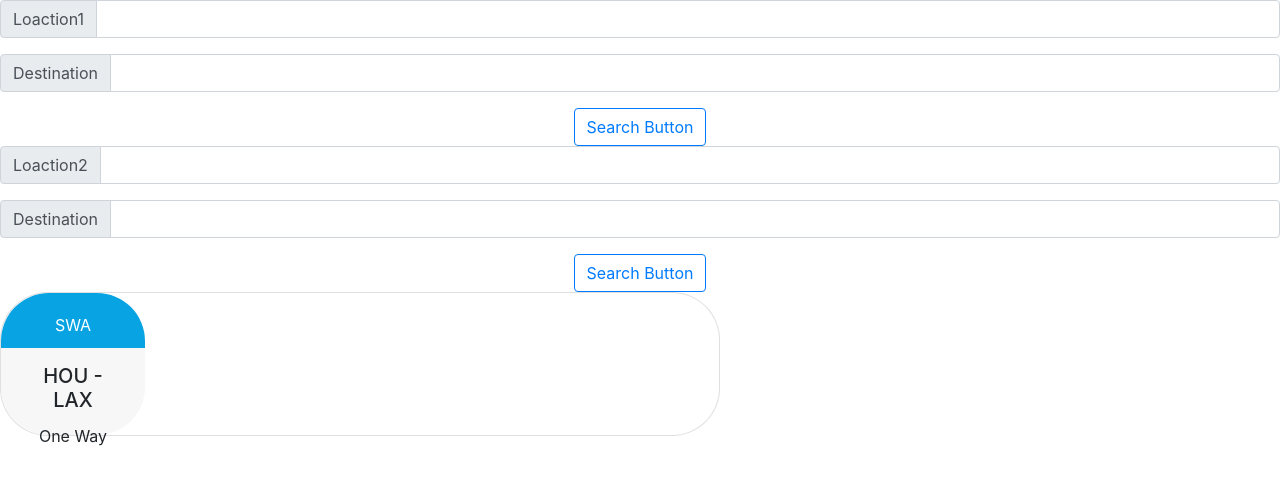
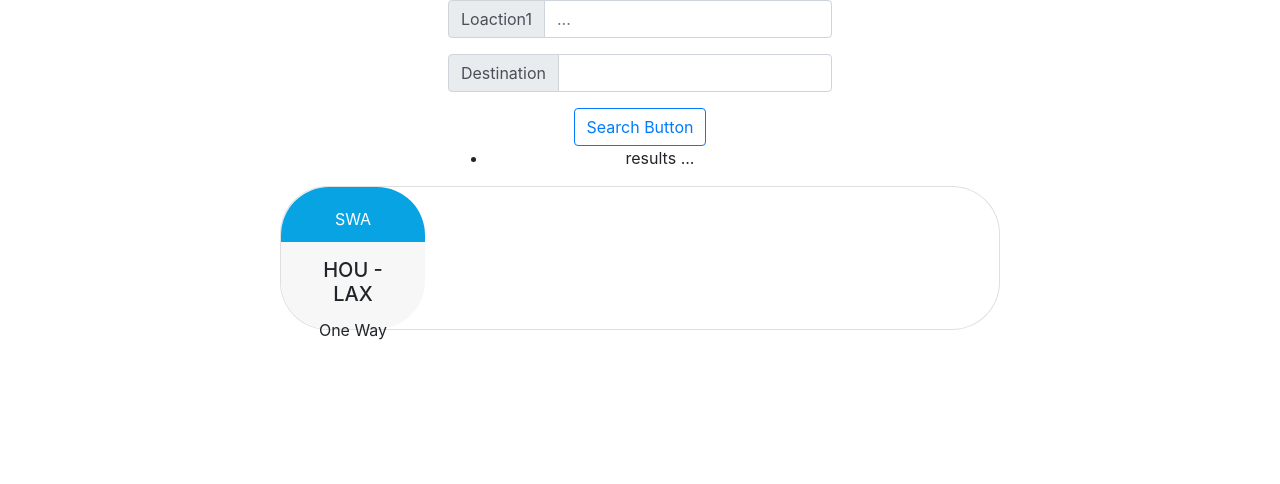
Before and after one commit to melmar12/pros-hackathon, a React (Create React App) app in the folder client/: page / in a window 1280 px wide. Shown: the top 484 px of the page. Built offline with nearby package versions, Linux system fonts and the light colour scheme.

Commit message:
backend/frontend connection

```diff
--- a/client/src/App.js
+++ b/client/src/App.js
@@ -1,32 +1,26 @@
 import React from 'react';
-import SearchBar from './components/search-bar';
-import SmallButton from './components/small-button';
 import FlightContainer from './components/flight-container';
 import './App.css';
 import 'bootstrap/dist/css/bootstrap.min.css';
 import Form from "./form";
+import Container from "react-bootstrap/Container";
+import Row from "react-bootstrap/Row";
 
 function App() {
   return (
     <div className="App">
+        <Container>
+            <Row className="justify-content-md-center">
                 <Form id='search-form'/>
-      <div>
-        <SearchBar
-          id='search-bar-one'
-          title="Loaction2"
-          />
-        <SearchBar
-          id='search-bar-two'
-          title="Destination"/>
-        <SmallButton
-          id='search-button-one'
-          title='Search Button'/>
+            </Row>
+            <Row className="justify-content-md-center">
                 <FlightContainer
                     airline="SWA"
                     currentLocation="HOU"
                     destination="LAX"
                     type="One Way"/>
-          </div>
+            </Row>
+        </Container>
     </div>
   );
 }
--- a/client/src/components/search-bar.js
+++ b/client/src/components/search-bar.js
@@ -7,11 +7,8 @@
     constructor(props){
         super(props);
         this.title = props.title;
-
-        this.state = {
-            inputText: "",
-            defaultText: ""
-        }
+        this.defaultText = props.defaultText;
+        this.change = props.change;
     }
     render(){
         return(
@@ -23,9 +20,8 @@
                     <FormControl aria-label="Default"
                                  aria-describedby="inputGroup-sizing-default"
                                  type="text"
-                                 placeholder={this.state.defaultText}
-                                 value={this.state.inputText}
-                        //  onChange={this.onChangeSearch}
+                                 placeholder={this.defaultText}
+                                 onChange={this.change}
                     />
             </InputGroup>
             </div>
--- a/client/src/components/small-button.js
+++ b/client/src/components/small-button.js
@@ -7,11 +7,12 @@
     constructor(props){
         super(props);
         this.title = props.title;
+        this.onClick = props.onClick;
     }
 
     render(){
         return(
-            <Button variant="outline-primary">{this.title}</Button>
+            <Button variant="outline-primary" onClick={this.onClick}>{this.title}</Button>
             );
     }
 }
--- a/client/src/form.js
+++ b/client/src/form.js
@@ -1,5 +1,5 @@
 import React, {Component} from 'react';
-//import axios from 'axios';
+import axios from 'axios';
 import SearchBar from "./components/search-bar";
 import SmallButton from "./components/small-button";
 
@@ -7,18 +7,54 @@
     constructor(props) {
         super(props)
 
+        this.onChangeSearch = this.onChangeSearch.bind(this)
+        this.onChangeLocationA = this.onChangeLocationA(this)
+        this.onChangeLocationB = this.onChangeLocationB(this)
+        this.onSubmit = this.onSubmit.bind(this)
+        this.handleClick = this.handleClick.bind(this)
+
         this.state = {
             inputText: "",
-            defaultText: "hi"
+            defaultText: "...",
+            defaultText2: "",
+            queryString: "",
+            data: {}
         }
-        this.handleSearch()
     }
 
-    handleSearch(){
-        console.log()
+    onChangeSearch(e) {
+        this.setState({
+            queryString: e.target.value,
+            defaultText2: e.target.value
+        })
+
+        let query = this.state.queryString
+        console.log(query)
+    }
+
+    onChangeLocationA(e) {}
+    onChangeLocationB(e) {}
+
+    handleClick(){
+        console.log("searching...")
+
+        // search prep
+        let query = {}
+        query["city"] = this.state.queryString;
+        query = JSON.stringify(query);
+
+        // api call
+        let that = this
+        axios.get('/db/' + query)
+            .then(function(res){
+                that.setState({
+                    data: res.data
+                })
+            })
     }
 
     onSubmit(e) {
+        console.log("click")
         e.preventDefault()
         this.handleSearch()
     }
@@ -26,16 +62,35 @@
     render() {
         return (
             <div>
+                <form>
                     <SearchBar
                         id='search-bar-one'
                         title="Loaction1"
+                        defaultText={this.state.defaultText}
+                        change={this.onChangeSearch}
                     />
                     <SearchBar
                         id='search-bar-two'
-                    title="Destination"/>
+                        title="Destination"
+                    />
                     <SmallButton
                         id='search-button-one'
-                    title='Search Button'/>
+                        title='Search Button'
+                        onClick={this.handleClick}
+                    />
+                </form>
+                <div>
+                    <ul>
+                        {(Object.keys(this.state.data).length > 0) ? Object.keys(this.state.data).map(key => (
+                            <li key={key}>
+                                <ul>
+                                    <li>airport_name: {this.state.data[key].airport_name}</li>
+                                    <li>city: {this.state.data[key].city}</li>
+                                </ul>
+                            </li>
+                        )): <li> results ...</li>}
+                    </ul>
+                </div>
             </div>
         )
     }
```
Also changed, not shown: 1 other file (tests, documents, lock files or other folders). Lines whose indentation alone changed are shown as unchanged.
